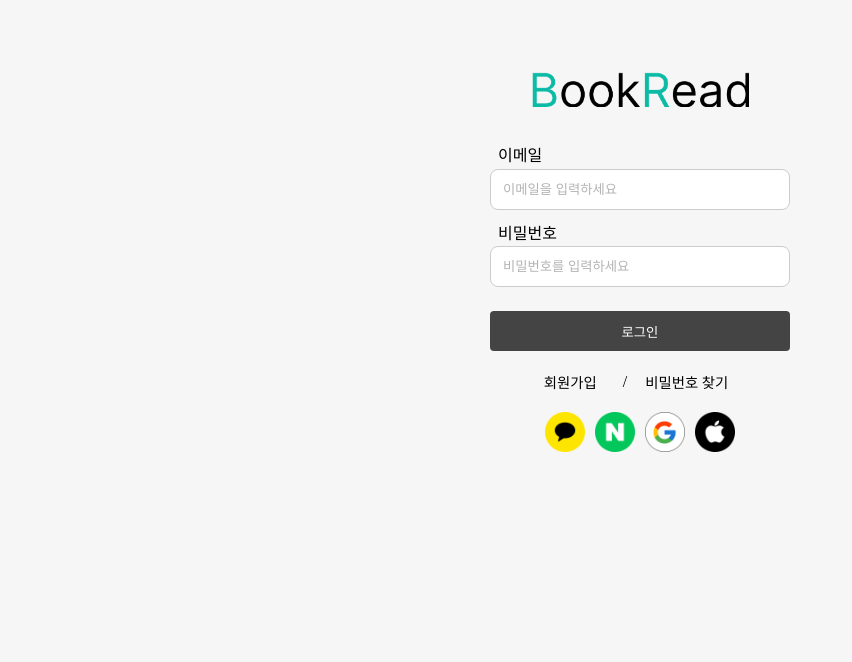
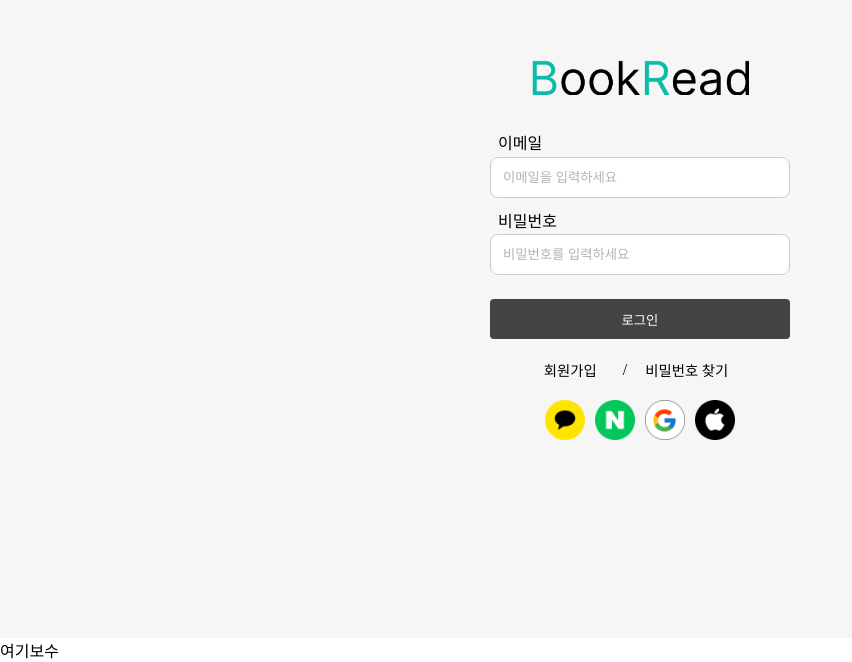
Before and after one commit to HwajinLee3114/BookRead, a Next.js app: page /login in a window 1280 px wide. Shown: the part 138-800 px from the top of the page, without its empty margins (0-852 px from the left). Built offline with nearby package versions, Linux system fonts and the light colour scheme.

Commit message:
toast 팝업 추가 예정

```diff
--- a/src/app/layout.tsx
+++ b/src/app/layout.tsx
@@ -8,6 +8,7 @@ import "./styles/layout.css";
 
 import BottomMenu from "@/components/BottomMenu";
 import useAuthStore from "@/store/authStore";
+import Toast from "@/components/Toast";
 
 const RootLayout: React.FC<{ children: React.ReactNode }> = ({ children }) => {
   const pathname = usePathname();
@@ -44,6 +45,7 @@ const RootLayout: React.FC<{ children: React.ReactNode }> = ({ children }) => {
       <body>
         {children}
         {!isExcludedPage && tmpIsLoggedIn.current && <BottomMenu />}
+        <Toast msg="여기보수" />
       </body>
     </html>
   );
--- /dev/null
+++ b/src/components/Toast.tsx
@@ -0,0 +1,12 @@
+import React from "react";
+
+interface ToastProp {
+  msg: string;
+  onClick?: () => void;
+}
+
+const Toast: React.FC<ToastProp> = ({ msg, onClick }) => {
+  return <div onClick={onClick}>{msg}</div>;
+};
+
+export default Toast;
```
